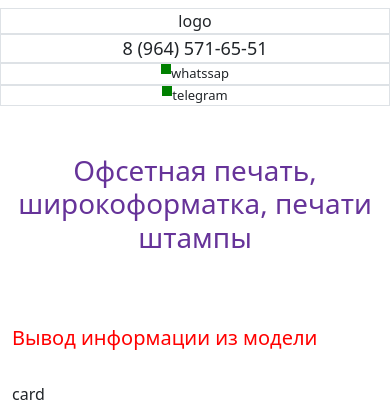
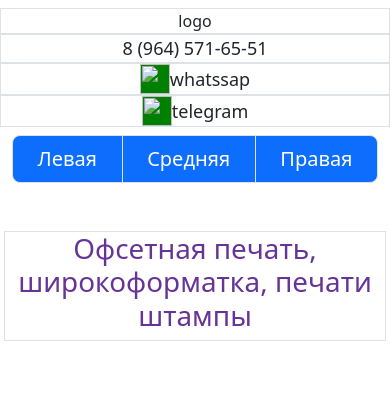
Before and after one commit to Klaus8k/tipkor_site, a Django app: page / in a window 390 px wide. Shown: the top 405 px of the page. Run offline with Django 4.2, Linux system fonts and the light colour scheme; data that the repository does not hold is empty; some libraries are stand-ins or nearby versions.

Commit message:
add env work pc buttons footer

```diff
--- a/tipkor/tipkor/static/tipkor/css/tipkor.css
+++ b/tipkor/tipkor/static/tipkor/css/tipkor.css
@@ -1,16 +1,14 @@
 .img_mess {
         display: flex;
         justify-content: center;
-
+        align-items: center;
 }
 
 #hi_mess {
-    height: 10px;
-    width: 10px;
+    height: 30px;
+    width: 30px;
     background: green;
 }
-
-
 
 #header_img {
     height: 80px;
@@ -18,10 +16,16 @@
     background: green;
 }
 
+.top_buttons {
+    /* height: 60px; */
+}
+
 #slogan {
     text-align: center;
     color: rebeccapurple;
 }
+
+
 
 @media screen and (max-width: 992px) {
     .hi_grafic {
--- a/tipkor/tipkor/templates/tipkor/old_index.html
+++ b/tipkor/tipkor/templates/tipkor/old_index.html
@@ -17,26 +17,35 @@
 
 <body>
 	<div class="container pt-2">
-		<div class="row d-flex justify-content-center">
+		<div class="row d-flex justify-content-center align-items-center">
 			<div class="main_logo col d-flex justify-content-center border">logo</div>
 			<div class="hi_telefon col border" style="text-align: center; font-size: large;">8 (964) 571-65-51</div>
 			<div class="hi_grafic col border">пн-пт 10:00-18:00</div>
 			<div class="hi_watssap col-md-2 border">
 				<div class="img_mess">
 					<img id="hi_mess" src="" alt="">
-					<a style="font-size: small;">whatssap</a>
+					<a style="font-size: large;">whatssap</a>
 				</div>
 			</div>
 			<div class="hi_teleg col-md-2 border">
 				<div class="img_mess">
 					<img id="hi_mess" src="" alt="">
-					<a style="font-size: small;">telegram</a>
+					<a style="font-size: large;">telegram</a>
 				</div>
 			</div>
 		</div>
-
 	</div>
 
+	<!-- навигация кнопками сюда, обычные кнопки, пока на якори в странице -->
+	<div class="container pt-2">
+		<div class="row">
+			<div class="btn-group btn-group-lg top_buttons" role="group" aria-label="Простой пример">
+				<button type="button" class="btn btn-primary border">Левая</button>
+				<button type="button" class="btn btn-primary border">Средняя</button>
+				<button type="button" class="btn btn-primary border">Правая</button>
+			</div>
+		</div>
+	</div>
 
 	<div class="hi_imgage container p-3">
 		<div class="row">
@@ -44,15 +53,15 @@
 		</div>
 	</div>
 
-
 	<div class="container p-3">
-		<div class="row">
+		<div class="row border">
 			<h1 id="slogan">Офсетная печать, широкоформатка, печати штампы</h1>
 		</div>
 	</div>
 	</div><br><br>
 
-	<div class="container">
+
+	<div class="container border">
 		<h5 style="color: red;">Вывод информации из модели</h5>
 		<br>
 		card
@@ -76,8 +85,9 @@
 			<!-- карточка вида заказа -->
 			<div class="card_block p-3">
 				<div class="card p-2 border">
-					<img src="{% static '/tipkor/img/order_cost.jpg' %}" class="card-img-top"
-						style="height: 100px; width: 300px;" alt="...">
+					<div class="ratio ratio-21x9">
+						<img src="{% static '/tipkor/img/order_cost.gif' %}" class="icard-img-top img-fluid" alt="...">
+					</div>
 					<div class="card-body">
 						<h3 class="card-title">Печатей и штамп</h3>
 						<p class="card-text">По кнопке якорь на прайс ниже</p>
@@ -88,8 +98,7 @@
 
 			<div class="card_block p-3">
 				<div class="card p-2 border">
-					<img src="{% static '/tipkor/img/order_cost.jpg' %}" class="card-img-top"
-						style="height: 100px; width: 300px;" alt="...">
+					<img src="{% static '/tipkor/img/order_cost.gif' %}" class="icard-img-top img-fluid" alt="...">
 					<div class="card-body">
 						<h3 class="card-title">Полиграфия</h3>
 						<p class="card-text">По кнопке якорь на прайс ниже.</p>
@@ -100,8 +109,7 @@
 
 			<div class="card_block p-3">
 				<div class="card p-2 border">
-					<img src="{% static '/tipkor/img/order_cost.jpg' %}" class="card-img-top"
-						style="height: 100px; width: 300px;" alt="...">
+					<img src="{% static '/tipkor/img/order_cost.gif' %}" class="icard-img-top img-fluid" alt="...">
 					<div class="card-body">
 						<h3 class="card-title">Широкоформатная печать</h3>
 						<p class="card-text">По кнопке якорь на прайс ниже</p>
@@ -130,11 +138,31 @@
 	</div>
 
 
-	<!-- <div class="container ">
+	<div class="container">
+		<footer class="d-flex flex-wrap justify-content-between align-items-center py-3 my-4 border-top">
+			<div class="col-md-4 d-flex align-items-center">
+				<a href="/" class="mb-3 me-2 mb-md-0 text-body-secondary text-decoration-none lh-1">
+					<svg class="bi" width="30" height="24">
+						<use xlink:href="#bootstrap" />
+					</svg>
+				</a>
+				<span class="mb-3 mb-md-0 text-body-secondary">&copy; 2023 Company, Inc</span>
+			</div>
 
-		<div> контакты</div>
-		<div> подвал </div>
-	</div> -->
+			<ul class="nav col-md-4 justify-content-end list-unstyled d-flex">
+
+				<li class="ms-3"><a class="text-body-secondary" href="http://ya.ru">
+						<img id="hi_mess" src="" alt=""></a></li>
+
+				<li class="ms-3"><a class="text-body-secondary" href="http://ya.ru">
+						<img id="hi_mess" src="" alt=""></a></li>
+
+				<li class="ms-3"><a class="text-body-secondary" href="http://ya.ru">
+						<img id="hi_mess" src="" alt=""></a></li>
+
+			</ul>
+		</footer>
+	</div>
 </body>
 
 </html>
```
Also changed, not shown: tipkor/tipkor/static/tipkor/img/order_cost.gif (added), 1 other file.
